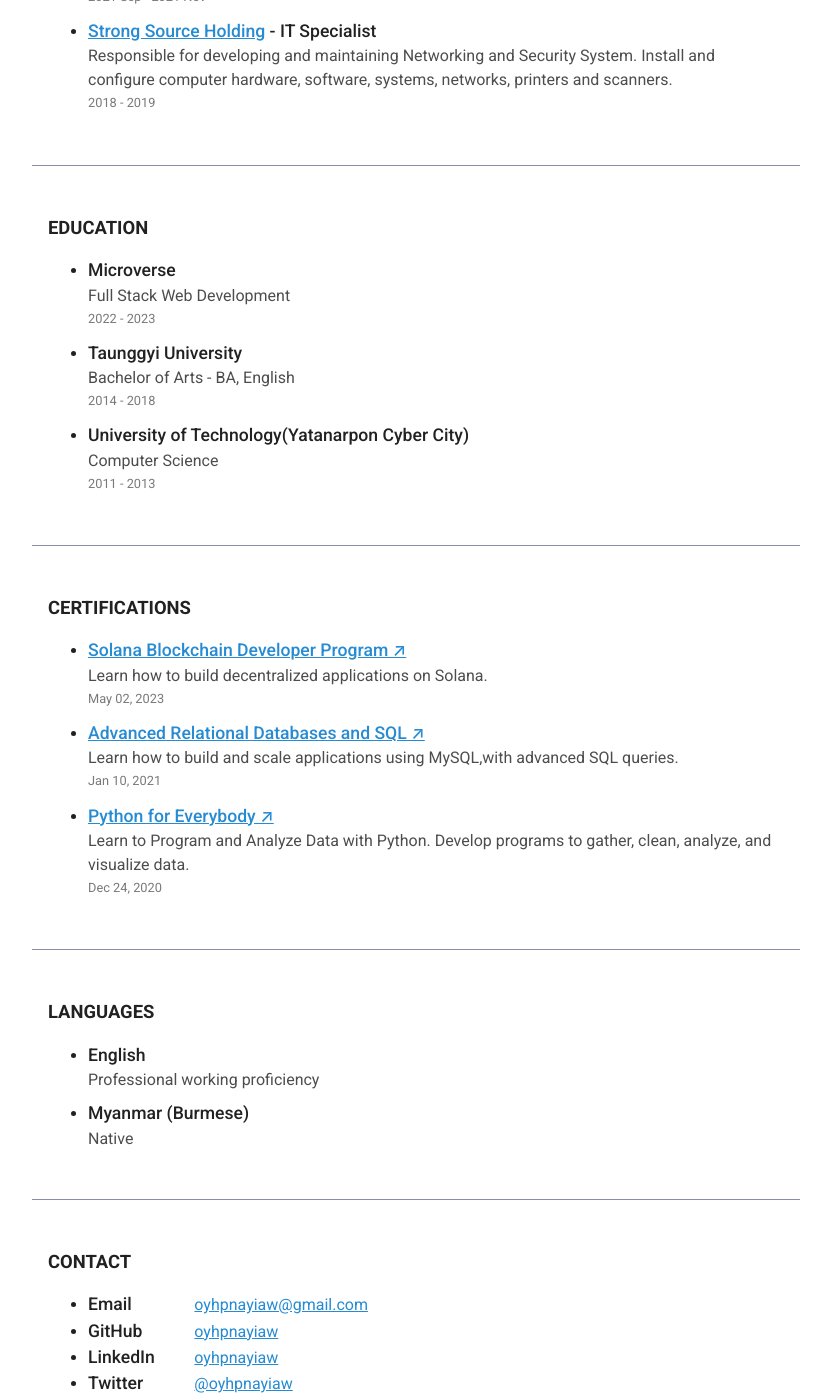
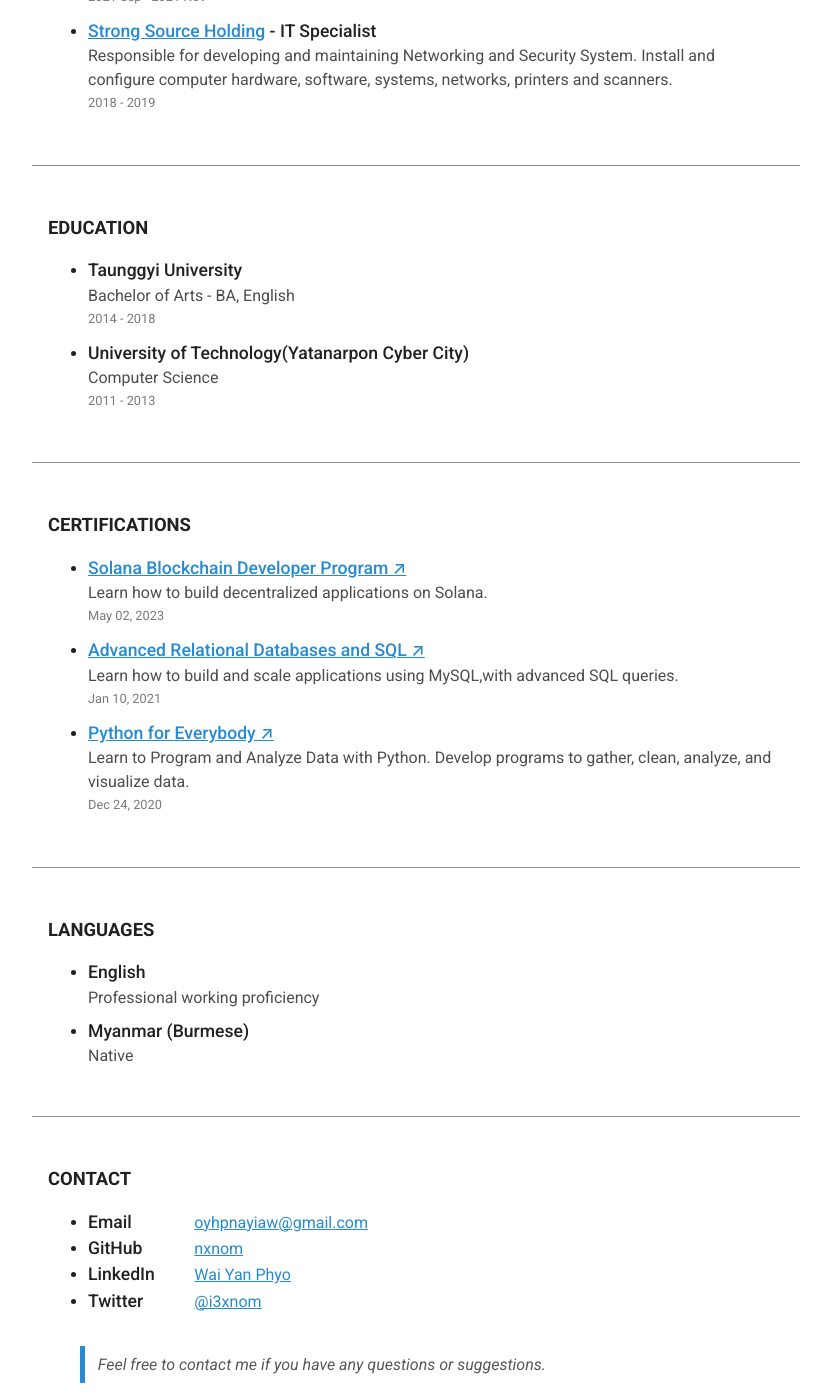
Before and after one commit to nxnom/nxnom.github.io, a Jekyll site: the page built from pages/about.html, in a window 1280 px wide and 1400 px high, scrolled down 1675 px. Shown: the whole window, without its empty margins (224-1055 px from the left). Built offline with Jekyll 4.4.1, drawn with Linux system fonts in a browser that asks for light colours.

Commit message:
Update social links

```diff
--- a/_data/about.yml
+++ b/_data/about.yml
@@ -68,10 +68,6 @@
 #
 #
 education:
-  - title: Microverse
-    desc: Full Stack Web Development
-    date: 2022 - 2023
-
   - title: Taunggyi University
     desc: Bachelor of Arts - BA, English
     date: 2014 - 2018
@@ -124,13 +120,13 @@
     link_label: oyhpnayiaw@gmail.com
 
   - label: GitHub
-    link: https://github.com/oyhpnayiaw
-    link_label: "oyhpnayiaw"
+    link: https://github.com/nxnom
+    link_label: "nxnom"
 
   - label: LinkedIn
-    link: https://www.linkedin.com/in/oyhpnayiaw/
-    link_label: "oyhpnayiaw"
+    link: https://www.linkedin.com/in/wai-yan-phyo
+    link_label: "Wai Yan Phyo"
 
   - label: Twitter
-    link: https://twitter.com/oyhpnayiaw
-    link_label: "@oyhpnayiaw"
+    link: https://twitter.com/i3xnom
+    link_label: "@i3xnom"
```
